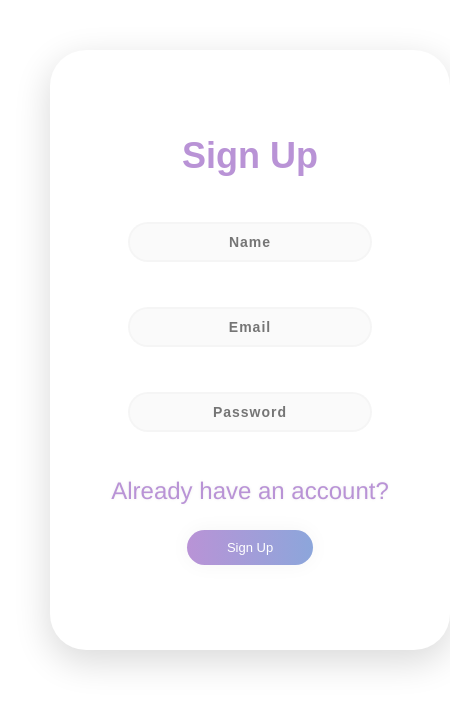
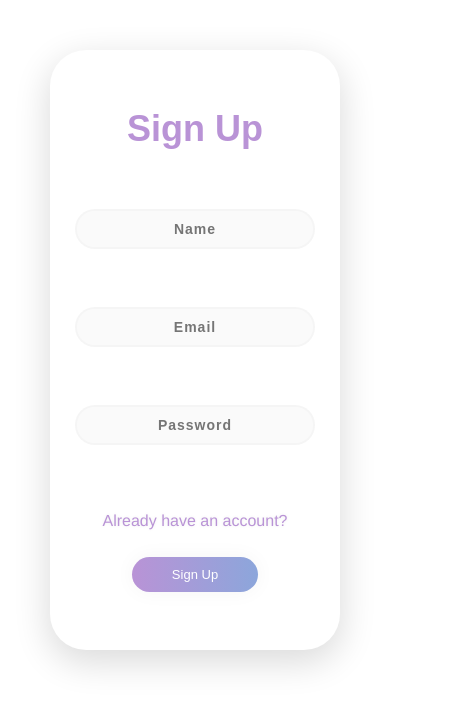
Before and after one commit to JesseMcMahon/vuetodoapp, a Vue app in the folder peerpal-todo/: page /register in a window 390 px wide. Shown: the top 708 px of the page, 450 px wide, since content can reach past the window. Built offline with nearby package versions, Linux system fonts and the light colour scheme.

Commit message:
fix styling issues for mobile on login/register pages

```diff
--- a/peerpal-todo/index.html
+++ b/peerpal-todo/index.html
@@ -2,6 +2,7 @@
 <html>
   <head>
     <meta charset="utf-8">
+    <link rel="icon" type="image/png" href="./src/assets/favicon.ico"/>
     <meta name="viewport" content="width=device-width,initial-scale=1.0">
     <title>ToDo+</title>
   </head>
--- a/peerpal-todo/src/components/auth/login.vue
+++ b/peerpal-todo/src/components/auth/login.vue
@@ -194,5 +194,22 @@ export default {
   margin: 0 auto;
 }
 
+.input {
+  width: 100%;
+}
+
+.go-to-register {
+  font-size: 16px;
+  padding-top: 0px;
+}
+
+}
+
+@media only screen and (max-width: 500px) {
+.form {
+  width: 100%;
+  padding: 0px 25px;
+}
+
 }
 </style>
--- a/peerpal-todo/src/components/auth/register.vue
+++ b/peerpal-todo/src/components/auth/register.vue
@@ -210,5 +210,22 @@ export default {
   margin: 0 auto;
 }
 
+.input {
+  width: 100%;
+}
+
+.go-to-login {
+  font-size: 16px;
+  padding-top: 0px;
+}
+
+}
+
+@media only screen and (max-width: 500px) {
+.form {
+  width: 100%;
+  padding: 0px 25px;
+}
+
 }
 </style>
```
Also changed, not shown: 11 other files (tests, documents, lock files or other folders).
